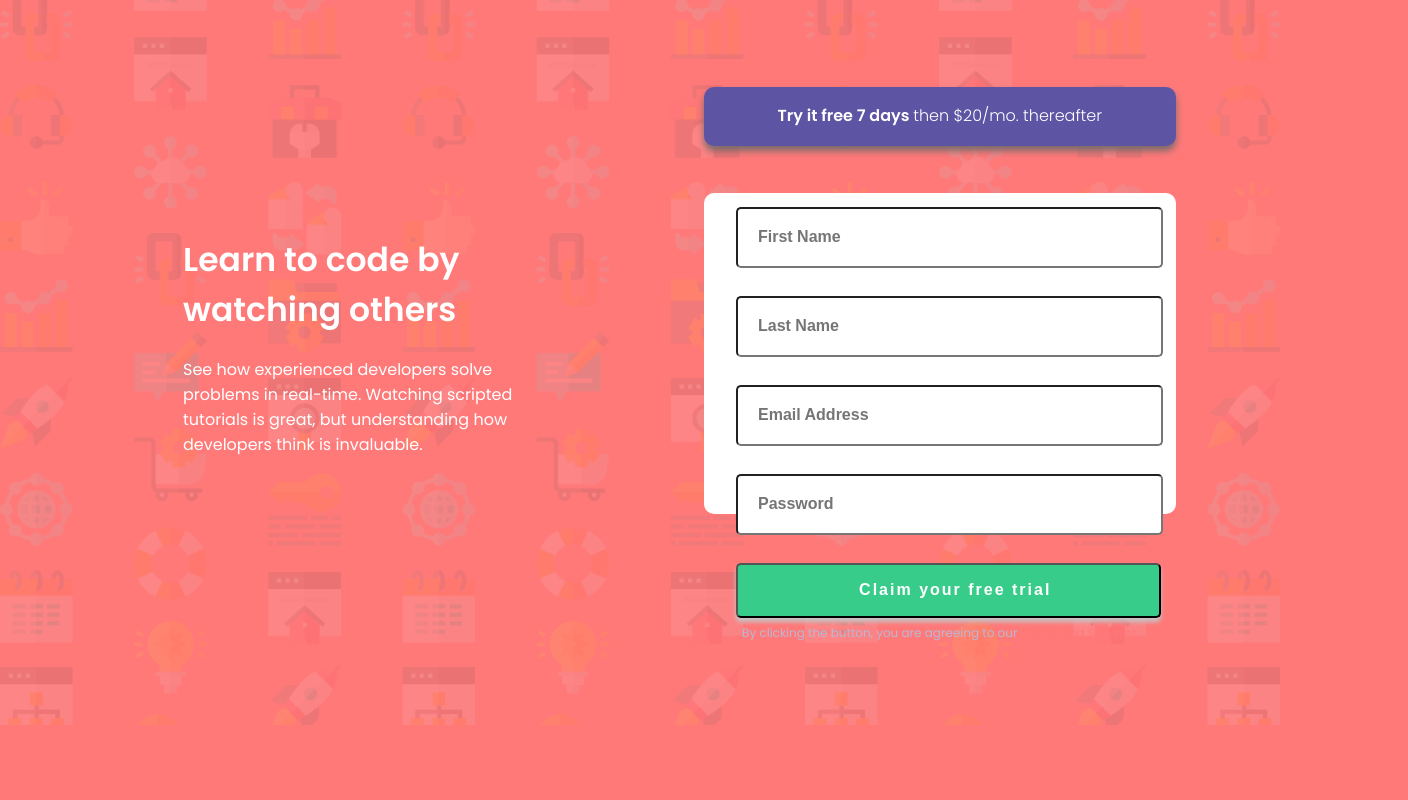
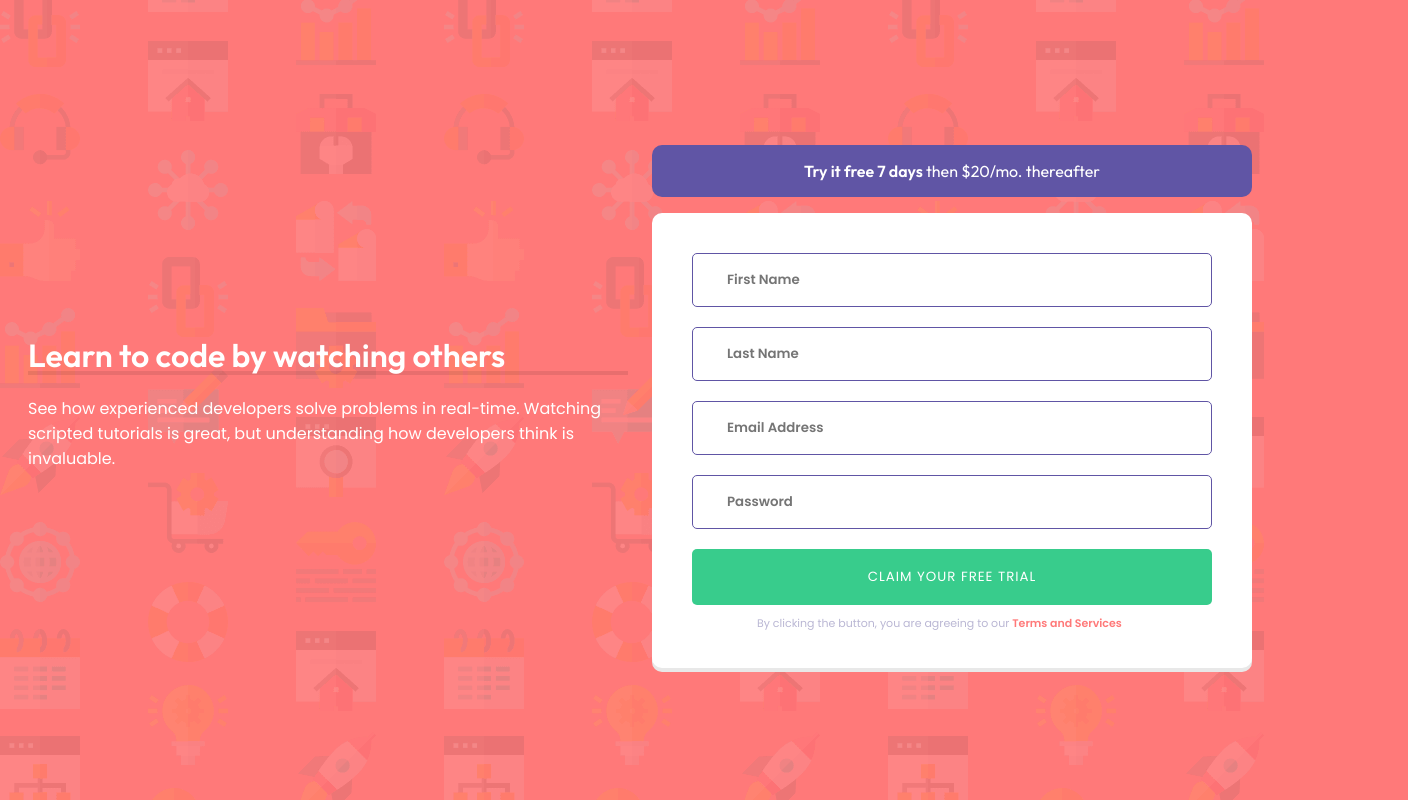
Before and after one commit to Stiglittz/intro-component, a plain HTML site: page index.html in a window 1280 px wide. Shown: the whole page, 1408 px wide, since content can reach past the window. Drawn offline with Linux system fonts and the light colour scheme.

Commit message:
segundo commit

```diff
--- a/index.html
+++ b/index.html
@@ -1,71 +1,71 @@
 <!DOCTYPE html>
 <html lang="en">
   <head>
-  <meta charset="UTF-8">
-  <meta name="viewport" content="width=device-width, initial-scale=1.0"> <!-- displays site properly based on user's device -->
-  <link rel="icon" type="image/png" sizes="32x32" href="./images/favicon-32x32.png">
+    <meta charset="UTF-8" />
+    <meta name="viewport" content="width=device-width, initial-scale=1.0" />
+    <!-- displays site properly based on user's device -->
+    <link
+      rel="icon"
+      type="image/png"
+      sizes="32x32"
+      href="./images/favicon-32x32.png"
+    />
     <title>Frontend Mentor | Intro component with sign up form</title>
-  <link rel="preconnect" href="https://fonts.googleapis.com">
-  <link rel="preconnect" href="https://fonts.gstatic.com" crossorigin>
-  <link href="https://fonts.googleapis.com/css2?family=Outfit:wght@300;400;600&family=Poppins:wght@300;400;500;600&display=swap" rel="stylesheet">
-  <link rel="stylesheet" href="./styles.css">
+    <link rel="preconnect" href="https://fonts.googleapis.com" />
+    <link rel="preconnect" href="https://fonts.gstatic.com" crossorigin />
+    <link
+      href="https://fonts.googleapis.com/css2?family=Outfit:wght@300;400;600&family=Poppins:wght@300;400;500;600&display=swap"
+      rel="stylesheet"
+    />
+    <link rel="stylesheet" href="./styles.css" />
   </head>
   <body>
-
-  <main class="container">
-    <div class="price">
-      <p>Try it free 7 days <span>then $20/mo. thereafter</span></p>
-    </div>
-
-    <div class="title">
-      <h1>Learn to code by watching others</h1>
-      <p>
-        See how experienced developers solve problems in real-time. Watching scripted tutorials is great,
-        but understanding how developers think is invaluable.
+    <main class="intro">
+      <div class="intro__header">
+        <h1 class="intro__header-title">Learn to code by watching others</h1>
+        <p class="intro__header-text">
+          See how experienced developers solve problems in real-time. Watching
+          scripted tutorials is great, but understanding how developers think is
+          invaluable.
         </p>
       </div>
 
-    <div class="form__container">
-      <form action="/">
-        <label for="name"></label>
-        <input type="text"
-        id="name"
-        placeholder="First Name"
-        class="input"
-        >
+      <div class="intro__form">
+        <p class="intro__form-promo"><span class="intro__form-promo-bold">Try it free 7 days </span>then $20/mo. thereafter</p>
 
-        <label for="name"></label>
-        <input type="text"
-        id="name"
-        placeholder="Last Name"
-        class="input"
-        >
+        <form class="intro__form-form" action="/">
+          <label class="intro_form-form-label">
+            <input type="text" placeholder="First Name" class="intro__form-form-input"
+          /></label>
 
-        <label for="email"></label>
-        <input type="email"
-        id="email"
+          <label class="intro_form-form-label">
+            <input type="text" placeholder="Last Name" class="intro__form-form-input"
+          /></label>
+
+          <label class="intro_form-form-label">
+            <input
+              type="email"
               placeholder="Email Address"
-        class="input"
-        >
+              class="intro__form-form-input"
+          /></label>
 
-        <label for="password"></label>
-        <input type="password"
-        id="password"
+          <label class="intro_form-form-label">
+            <input
+              type="password"
               placeholder="Password"
-        class="input"
-        >
+              class="intro__form-form-input"
+          /></label>
 
-        <button class="button">Claim your free trial </button>
+          <button class="intro__form-form-button">Claim your free trial</button>
 
+
+          <div class="terms">
+            <span class="terms__text">By clicking the button, you are agreeing to our</span>
+            <a class="terms__link" href="/">Terms and Services</a>
+          </div>
         </form>
 
-      <div class="terms">
-        <span>By clicking the button, you are agreeing to our</span>
-        <a href="/">Terms and Services</a>
-      </div>
       </div>
     </main>
-
-
   </body>
 </html>
--- a/styles.css
+++ b/styles.css
@@ -1,107 +1,136 @@
+:root {
+    --white: #FFFFFF;
+    --title-font: 'Outfit', sans-serif;
+    --text-font:  'Poppins', sans-serif;
+    --background-red: #FF7979;
+    --dark-blue: hsl(249, 10%, 26%);
+    --grayish-blue: hsl(246, 25%, 77%);
+    --blue: hsl(248, 32%, 49%);
+    --red: hsl(0, 100%, 74%);
+    --green: hsl(154, 59%, 51%);
+    --border-radious: 10px;
+    --border-radious-input: 5px;
+    --shadow-effect: 0 -4px 0 0 #00000017 inset;
+
+}
+
 body {
     margin: 0;
     padding: 0;
-    font-family: 'Outfit', sans-serif;
-    font-family: 'Poppins', sans-serif;
-    background-color: #FF7979;
+    background-color: var(--background-red);
     background-image: url('./images/bg-intro-desktop.png');
     background-repeat: no-repeat;
     background-size: cover;
   }
 
-.container {
+.intro {
+    padding-left: 16px;
+    padding-right: 16px;
     display: grid;
-    grid-template-columns: 55% 55%;
-    grid-template-rows: 30% 50% 20%;
-    grid-template-areas: "header1 header2"
-                         "section main"
-                         "footer footer";
-    width: 100%;
-    height: 100%;
+    place-items: center;
+    min-height: 100vh;
 }
 
-.price {
-    grid-area: header2;
-    display: flex;
+.intro__header {
+    color: var(--white);
+    text-align: center;
+    max-width: 600px;
 }
 
-.price p {
-    background-color: #5E54A4;
-    font-weight: 300;
-    color: #FFFFFF;
-    height: 43px;
-    width: 67%;
-    border-radius: 10px;
-    text-align: center;
-    padding-top: 16px;
-    margin-top: 87px;
-    box-shadow: 0px 5px 7px #776b6b;
-    font-size: 16px;
-    font-weight: 800;
+.intro__header-title {
+    font-family: var(--title-font);
+    box-shadow: var(--shadow-effect);
 }
 
-.price p span {
-    font-size: 16px;
-    font-weight: 100;
+.intro__header-text {
+    font-family: var(--text-font);
 }
 
-.title {
-    color: #FFFFFF;
-    grid-area: section;
-    width: 48%;
-    padding: 20px 20px 0 20px ;
-    margin: 0 auto;
+.intro__form {
+    max-width: 600px;
+    min-width: 600px;
 }
 
-.title h1 {
-    font-size: 33px;
+.intro__form-promo {
+    background-color: var(--blue) ;
+    padding: 16px;
+    border-radius: var(--border-radious);
+    text-align: center;
+    color: var(--white);
+    font-family: var(--title-font);
+}
+
+.intro__form-promo-bold{
     font-weight: bold;
 }
 
-.form__container {
-    grid-area: main;
-    background: #FFFFFF;
-    width: 67%;
-    border-radius: 10px;
+.intro__form-form {
+    background: var(--white);
+    font-family: var(--text-font);
+    display: grid;
+    padding: 40px;
+    border-radius: var(--border-radious);
+    box-shadow: var(--shadow-effect);
+    gap: 20px;
 }
 
-.input {
-    width: 85%;
-    height: 55px;
-    padding-left: 20px;
-    border-radius: 5px;
-    margin: 14px 32px;
-    color: #3D3B48;
-    font-size: 16px;
-    font-weight: 800;
-  }
+.intro_form-form-label {
+    display: grid;
+    padding: 15px;
+    padding-left: 32px;
+    border: 1px solid var(--blue);
+    border-radius: var(--border-radious-input);
+}
 
-.button {
-    width: 90%;
-    height: 55px;
-    padding-left: 20px;
-    border-radius: 5px;
-    margin: 14px 32px;
-    background: #38CC8B;
-    color: #FFF;
-    font-size: 16px;
-    font-weight: 800;
-    letter-spacing: 2px;
-    box-shadow: 0px 4px 4px #c4c4c4;
-  }
+.intro__form-form-input {
+    width: 100%;
+    display: grid;
+    border: none;
+    font-weight: bold;
+    font-family: var(--text-font);
+}
+
+.intro__form-form-input:focus-visible {
+    border: none;
+}
+
+.intro__form-form-button {
+    padding: 15px 0;
+    color: var(--white);
+    font-family: var(--text-font);
+    background-color: var(--green);
+    border-radius: var(--border-radious-input);
+    text-transform: uppercase;
+    line-height: 26px;
+    border: none;
+    letter-spacing: 1px;
+}
 
 .terms {
-    font-size: 12px;
-    text-align: center;
-    margin-bottom: 32px;
-    margin-top: -8px;
+    font-size: 11px ;
+    margin-top: -10px;
+    padding-left: 65px;
 }
 
-.terms span {
+.terms__text {
+    font-family: var(--text-font);
     color: #BAB7D4;
 }
 
-.terms a {
+.terms__link {
+    font-family: var(--text-font);
+    color: var(--background-red);
+    font-weight: bold;
     text-decoration: none;
-    color: #FF7979;
 }
+
+
+@media screen and (min-width: 764px) {
+    .intro {
+        grid-auto-flow:column;
+    }
+
+    .intro__header {
+        text-align: start;
+    }
+}
```
Lines whose indentation alone changed are shown as unchanged.
